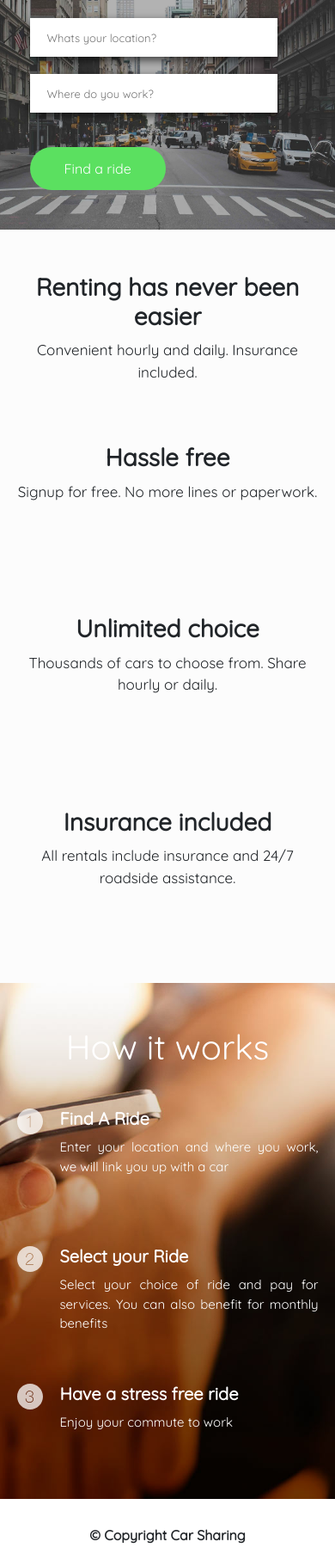
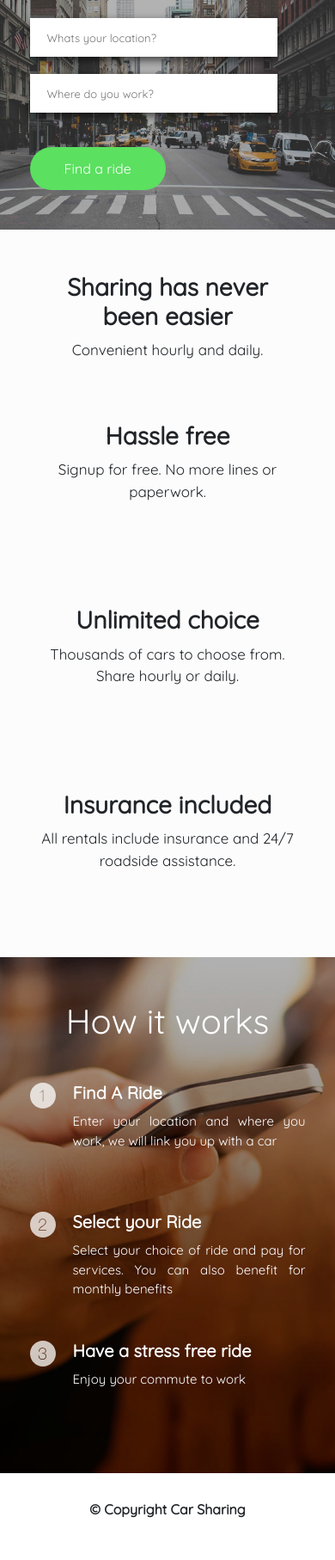
Before and after one commit to dizzywon/CODE-CarSharing, a plain HTML site: page index.html in a window 390 px wide. Shown: the part 183-1997 px from the top of the page at 86% size. Drawn offline with nearby package versions, Linux system fonts and the light colour scheme.

Commit message:
modified

```diff
--- a/assets/css/style.css
+++ b/assets/css/style.css
@@ -44,12 +44,7 @@ body{
 	margin: 0 auto;
 	width: 90%
 }
-.span4{
-	float: left;
-	margin-left: 35px;
-	display: block;
-	width: 30%;
-}
+
 #mainNav {
   border-bottom: 1px solid rgba(33, 37, 41, 0.1);
   background-color: #fff;
@@ -217,11 +212,12 @@ section{
 	width: 100%;
 	color: #fff;
 }
-.section .billboard-how-it-works .steps {
-    margin-top: 20px;
+.section .billboard-how-it-works {
+    margin-top: 40px;
     color: #fff;
     }
 .steps .step-number {
+	left: 40%;
     width: 70px;
     height: 70px;
     margin-bottom: 20px;
@@ -326,8 +322,10 @@ footer{
 	}
 	.section{
 		height: 600px;
+		background-position: 35%;
 	}
 	.steps .step-number{
+		left: 0;
 		float: left;
 		width: 30px;
 		height: 30px;
@@ -336,6 +334,7 @@ footer{
 	.steps .step-text{
 		text-align: justify;
 		margin-left: 50px;
+	}
 
 
 }
--- a/index.html
+++ b/index.html
@@ -7,13 +7,13 @@
 		<title>Car Sharing</title>
 
 		<!-- Bootstrap CSS -->
-		<link rel="stylesheet" href="https://stackpath.bootstrapcdn.com/bootstrap/4.1.1/css/bootstrap.min.css" integrity="sha384-WskhaSGFgHYWDcbwN70/dfYBj47jz9qbsMId/iRN3ewGhXQFZCSftd1LZCfmhktB" crossorigin="anonymous">
+		<link rel="stylesheet" href="assets/plugins/bootstrap/css/bootstrap.min.css">
 
 		<!-- Font Awesome -->
-		<link rel="stylesheet" href="https://maxcdn.bootstrapcdn.com/font-awesome/4.7.0/css/font-awesome.min.css">
+		<link rel="stylesheet" href="assets/plugins/font-awesome/css/font-awesome.min.css">
 
 		<!-- Material Design Bootstrap -->
-		<link href="https://cdnjs.cloudflare.com/ajax/libs/mdbootstrap/4.5.4/css/mdb.min.css" rel="stylesheet">
+		<link href="assets/plugins/mdb/css/mdb.min.css" rel="stylesheet">
 
         <link href="https://fonts.googleapis.com/css?family=Quicksand" rel="stylesheet">
 
@@ -76,16 +76,16 @@
         <main>
             <section class="page-section">
                 <div class="container">
-                    <div class="heading-title text-center">
+                    <div class="col-md-12 heading-title text-center">
                       <h2>
-                        Renting has never been easier
+                        Sharing has never been easier
                       </h2>
                       <p class="lead">
-                        Convenient hourly and daily. Insurance included.
+                        Convenient hourly and daily.
                       </p>
                     </div>
                     <div class="row">
-                      <div class="span4">
+                      <div class="col-md-4">
                         <div class="snippet">
                           <h3>
                             Hassle free
@@ -95,7 +95,7 @@
                           </p>
                         </div>
                       </div>
-                      <div class="span4">
+                      <div class="col-md-4">
                         <div class="snippet">
                           <h3>
                             Unlimited choice
@@ -105,7 +105,7 @@
                           </p>
                         </div>
                       </div>
-                      <div class="span4">
+                      <div class="col-md-4">
                         <div class="snippet">
                           <h3>
                             Insurance included
@@ -118,7 +118,8 @@
                     </div>
                 </div>
             </section>
-        	<section id="how-it-works" class="section">
+        	<section id="how-it-works" class="section view">
+                <div class="mask rgba-black-light">
                     <div class="billboard billboard-how-it-works">
                         <div class="container">
                             <div class="billboard-wrapper">
@@ -129,7 +130,7 @@
                               </div>
                               <div class="steps mt-5">
                                 <div class="row">
-                              <div class="span4">
+                                  <div class="col-md-4">
                                     <div class="step text-center">
                                       <img src="assets/img/icon_num_1.svg" class="step-number">
                                       <div class="step-text">
@@ -138,7 +139,7 @@
                                       </div>
                                     </div>
                                   </div>
-                              <div class="span4">
+                                  <div class="col-md-4">
                                     <div class="step text-center">
                                       <img src="assets/img/icon_num_2.svg" class="step-number">
                                         <div class="step-text">
@@ -147,12 +148,13 @@
                                         </div>
                                     </div>
                                   </div>
-                              <div class="span4">
+                                  <div class="col-md-4">
                                     <div class="step text-center">
                                       <img src="assets/img/icon_num_3.svg" class="step-number">
                                       <div class="step-text">
                                         <h3>Have a stress free ride</h3>
                                         <p>Enjoy your commute to work</p>
+                                      </div>
                                     </div>
                                   </div>
                                 </div>
@@ -176,9 +178,10 @@
 
 		<!-- Optional JavaScript -->
 		<!-- jQuery first, then Popper.js, then Bootstrap JS -->
-		<script src="https://code.jquery.com/jquery-3.3.1.slim.min.js" integrity="sha384-q8i/X+965DzO0rT7abK41JStQIAqVgRVzpbzo5smXKp4YfRvH+8abtTE1Pi6jizo" crossorigin="anonymous"></script>
-		<script src="https://cdnjs.cloudflare.com/ajax/libs/popper.js/1.14.3/umd/popper.min.js" integrity="sha384-ZMP7rVo3mIykV+2+9J3UJ46jBk0WLaUAdn689aCwoqbBJiSnjAK/l8WvCWPIPm49" crossorigin="anonymous"></script>
-		<script src="https://stackpath.bootstrapcdn.com/bootstrap/4.1.1/js/bootstrap.min.js" integrity="sha384-smHYKdLADwkXOn1EmN1qk/HfnUcbVRZyYmZ4qpPea6sjB/pTJ0euyQp0Mk8ck+5T" crossorigin="anonymous"></script>
+		<script src="assets/plugins/mdb/js/jquery-3.3.1.min.js"></script>
+		<script src="assets/plugins/mdb/js/popper.min.js"></script>
+        <script src="assets/plugins/js/scrolling-nav.js"></script>
+		<script src="assets/plugins/bootstrap/js/bootstrap.min.js"></script>
         <script src="assets/js/main.js" type="text/javascript"></script>
 	</body>
 </html>
```
Lines whose indentation alone changed are shown as unchanged.
